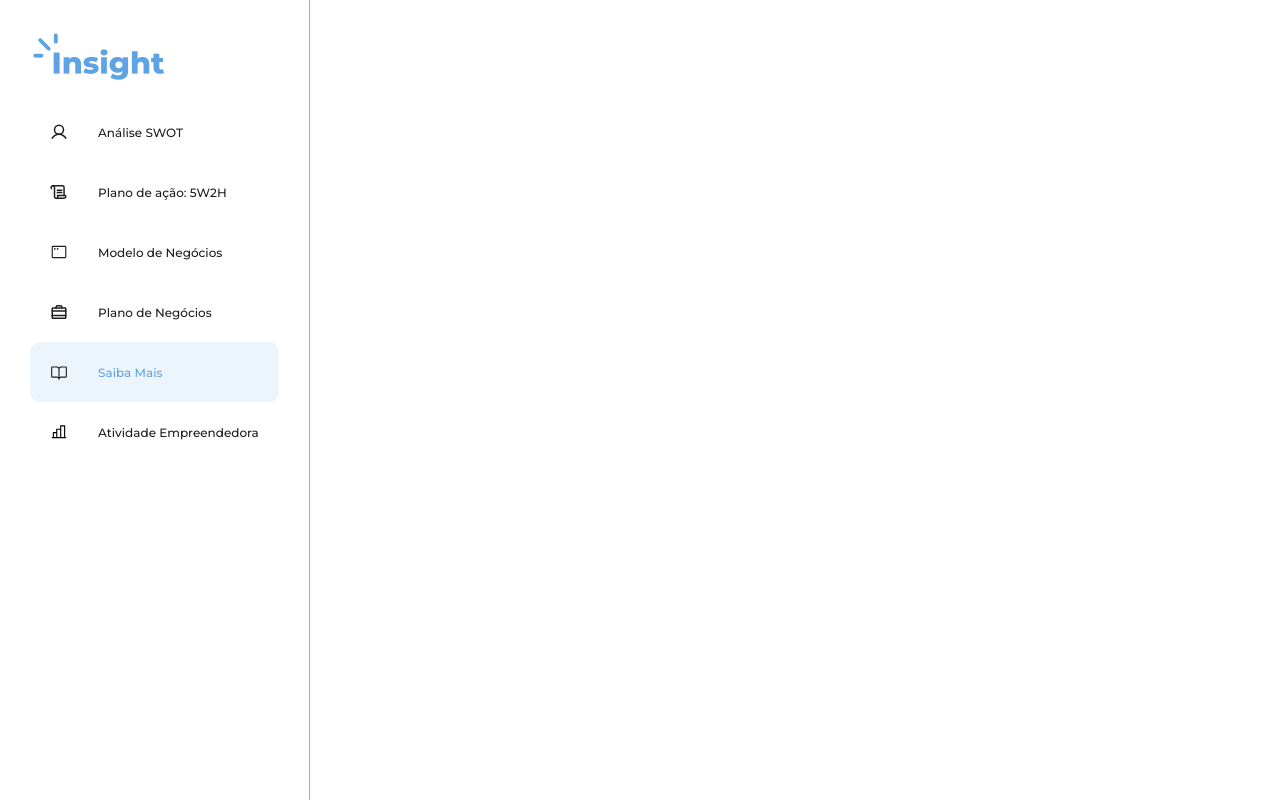
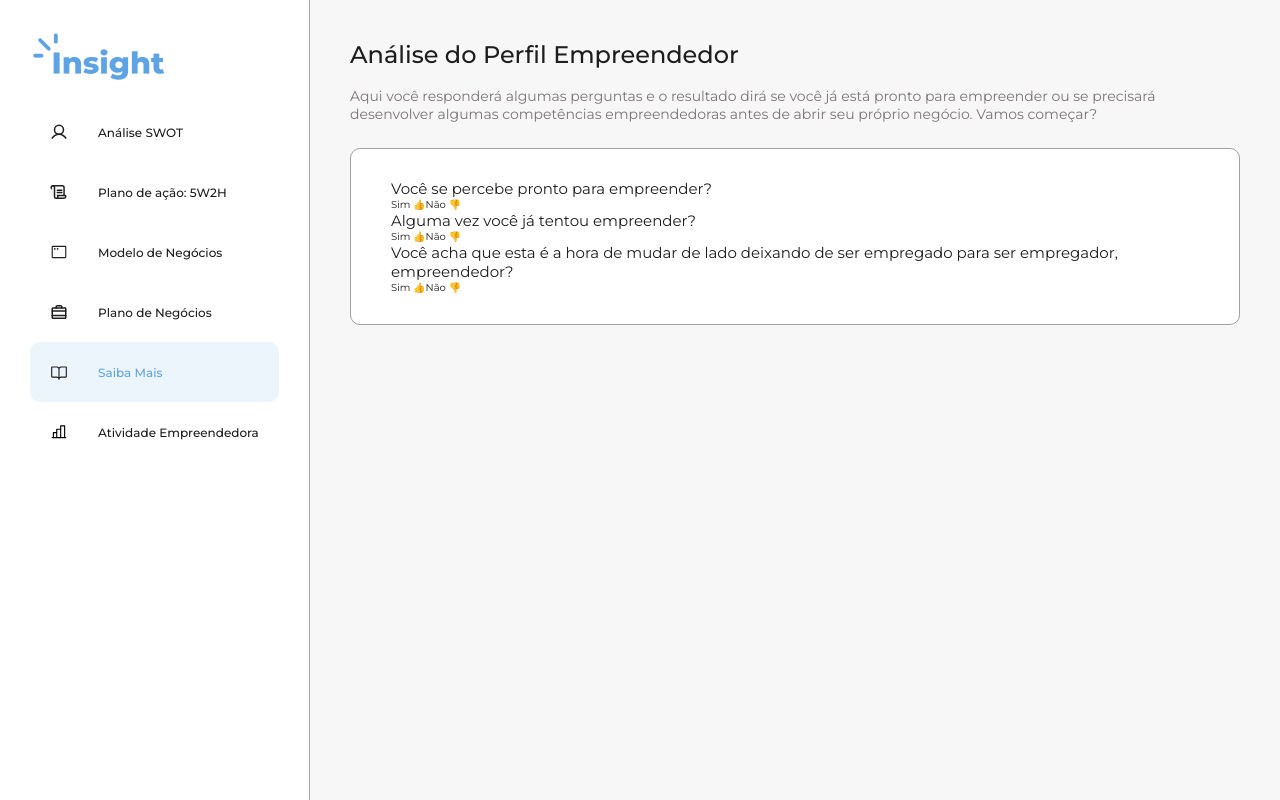
Before and after one commit to limarich/empreendify, a React (Vite) app: page /entrepreneurial-profile in a window 1280 px wide. Built offline with nearby package versions, Linux system fonts and the light colour scheme.

Commit message:
Perfil empreendedor

```diff
--- /dev/null
+++ b/src/pages/EntrepreneurialProfile/ObjectiveQuestion/index.jsx
@@ -0,0 +1,15 @@
+import styles from "./styles.module.css";
+
+export const ObjectiveQuestion = ({ description }) => {
+  return (
+    <div>
+      <p className="description">
+        {description}
+      </p>
+      <div className="buttons">
+        <a href="#" className="button">Sim 👍</a>
+        <a href="#" className="button">Não 👎</a>
+      </div>
+    </div>
+  );
+};
--- a/src/pages/EntrepreneurialProfile/index.jsx
+++ b/src/pages/EntrepreneurialProfile/index.jsx
@@ -1,10 +1,30 @@
 import { Container } from "../../components/Container";
+import { SectionHeader } from '../../components/SectionHeader';
+
+import { ObjectiveQuestion } from './ObjectiveQuestion';
 
 import styles from "./styles.module.css";
 
 export const EntrepreneurialProfile = () => {
   return (
     <Container>
+      <div className={styles.contentContainer}>
+        <SectionHeader
+          title={"Análise do Perfil Empreendedor"}
+          description={"Aqui você responderá algumas perguntas e o resultado dirá se você já está pronto para empreender ou se precisará desenvolver algumas competências empreendedoras antes de abrir seu próprio negócio. Vamos começar?"}
+        />
+        <div className={styles.formContainer}>
+          <ObjectiveQuestion
+            description={"Você se percebe pronto para empreender?"}
+          />
+          <ObjectiveQuestion
+            description={"Alguma vez você já tentou empreender?"}
+          />
+          <ObjectiveQuestion
+            description={"Você acha que esta é a hora de mudar de lado deixando de ser empregado para ser empregador, empreendedor?"}
+          />
+        </div>
+      </div>
     </Container>
   );
 };
--- a/src/pages/EntrepreneurialProfile/styles.module.css
+++ b/src/pages/EntrepreneurialProfile/styles.module.css
@@ -0,0 +1,17 @@
+.contentContainer {
+  background-color: #f7f7f8;
+  padding: 40px;
+
+  display: flex;
+  flex-direction: column;
+}
+
+.formContainer {
+  background-color: var(--light-white);
+  border: 1px solid var(--light-gray-3);
+  border-radius: 10px;
+  padding: 30px 40px;
+
+  display: flex;
+  flex-direction: column;
+}
--- a/src/pages/Perfil/index.jsx
+++ b/src/pages/Profile/index.jsx
@@ -4,7 +4,7 @@ import { Container } from "../../components/Container";
 import styles from "./styles.module.css";
 import './styles.module.css';
 
-export const Perfil = () => {
+export const Profile = () => {
   const [showPopup, setShowPopup] = useState(false);
   const width = 320;
 
--- a/src/routes/routes.jsx
+++ b/src/routes/routes.jsx
@@ -14,7 +14,7 @@ import { EntrepreneurialActivity } from "../pages/EntrepreneurialActivity";
 import { LandingPage } from "../pages/LandingPage";
 import { TextEntreprenaurialActivity }
 from "../pages/EntrepreneurialActivity/TextEntreprenaurialActivity";
-import { Perfil } from "../pages/Perfil";
+import { Profile } from "../pages/Profile";
 import { EntrepreneurialProfile } from "../pages/EntrepreneurialProfile";
 
 export const Routes = () => {
@@ -46,8 +46,8 @@ export const Routes = () => {
         Component={TextEntreprenaurialActivity}
       />
       <Route
-        path="/perfil"
-        Component={Perfil}
+        path="/profile"
+        Component={Profile}
       />
       <Route
         path="/entrepreneurial-profile"
```
Also changed, not shown: src/pages/EntrepreneurialProfile/ObjectiveQuestion/styles.module.css (added), src/pages/Profile/styles.module.css (renamed from src/pages/Perfil/styles.module.css).
